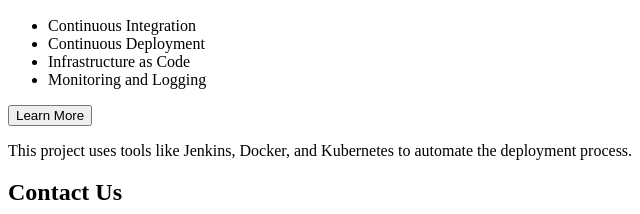
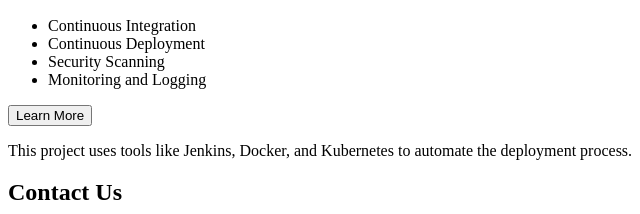
Before and after one commit to Sarthak8859/project-site, a plain HTML site: page index.html in a window 1280 px wide. Shown: the part 269-483 px from the top of the page, 0-640 px from the left. Drawn offline with Linux system fonts and the light colour scheme; a script that the page names is missing.

Commit message:
index.html modified

```diff
--- a/index.html
+++ b/index.html
@@ -31,7 +31,7 @@
             <ul>
                 <li>Continuous Integration</li>
                 <li>Continuous Deployment</li>
-                <li>Infrastructure as Code</li>
+                <li>Security Scanning</li>
                 <li>Monitoring and Logging</li>
             </ul>
             <button id="learnMoreBtn">Learn More</button>
```
Also changed, not shown: 1 other file.
